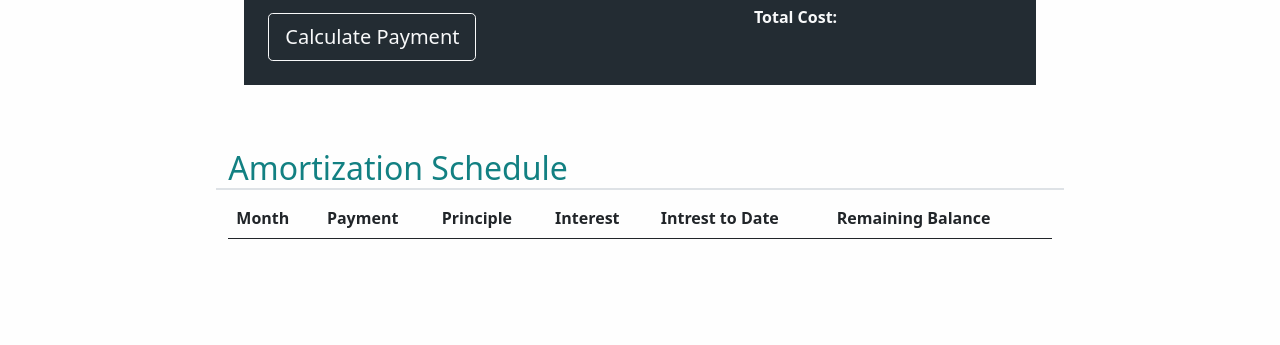
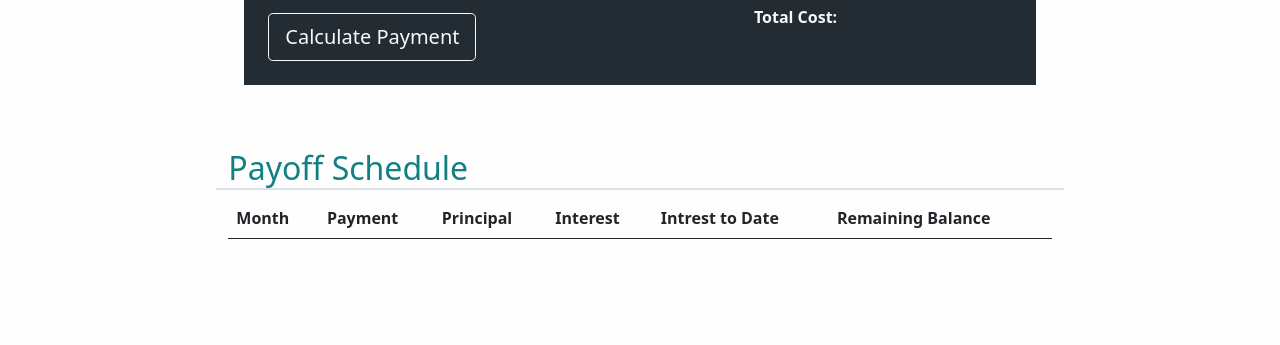
Before and after one commit to ClaraLopezUribe/Smart-Start-Loan-Calculator, a plain HTML site: page app.html in a window 1280 px wide. Shown: the part 724-1069 px from the top of the page. Drawn offline with nearby package versions, Linux system fonts and the light colour scheme.

Commit message:
Correct typo and app specific id names

```diff
--- a/app.html
+++ b/app.html
@@ -110,14 +110,14 @@
             </section>
 
             <div class="row">
-                <h2 class="mt-5 border-bottom border-2">Amortization Schedule</h2>
+                <h2 class="mt-5 border-bottom border-2">Payoff Schedule</h2>
                 <div class="table-responsive">
                     <table class="table table-striped table-responsive-lg">
                         <thead>
                             <tr>
                                 <th>Month</th>
                                 <th>Payment</th>
-                                <th>Principle</th>
+                                <th>Principal</th>
                                 <th>Interest</th>
                                 <th>Intrest to Date</th>
                                 <th>Remaining Balance</th>
@@ -160,8 +160,9 @@
     <script src="js/site.js"></script>
 
 
-    <template id="fbTemplate">
+    <template id="payoffTemplate">
         <tr>
+            <td></td>
             <td></td>
             <td></td>
             <td></td>
```
